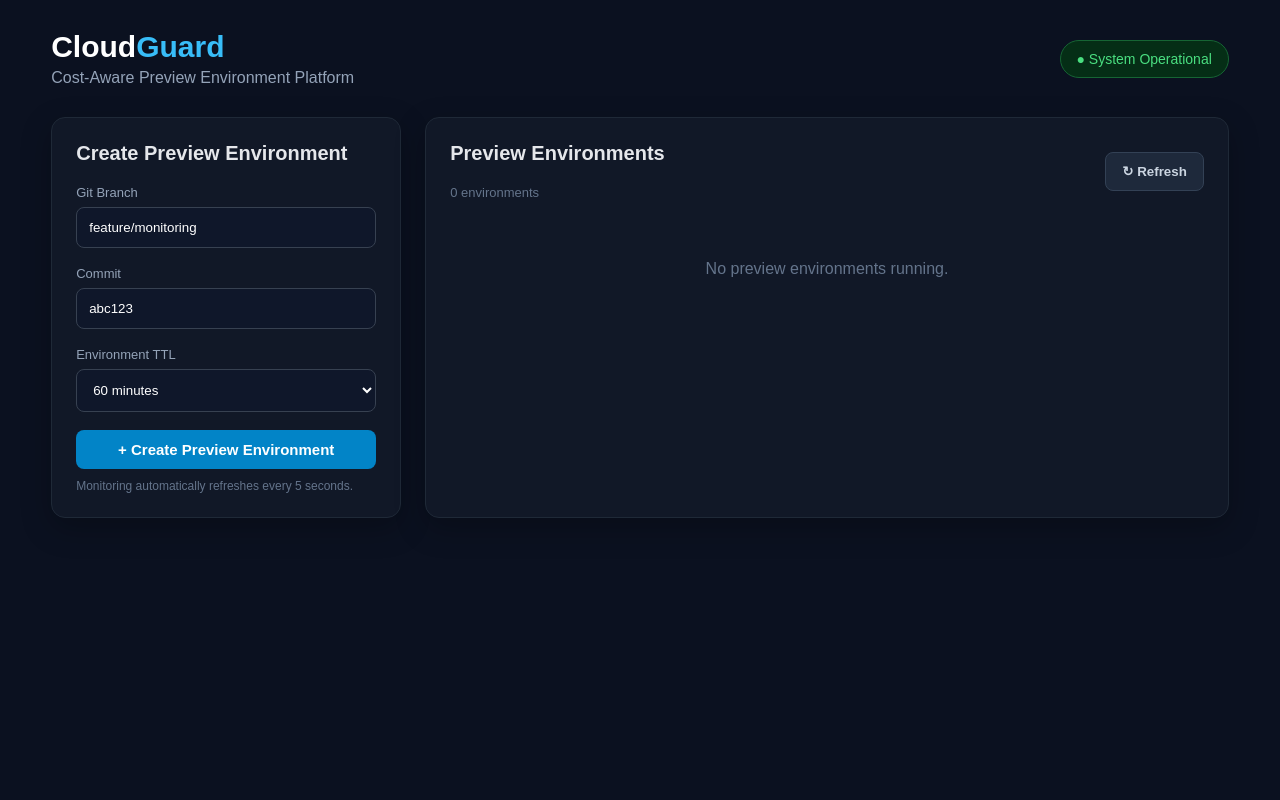
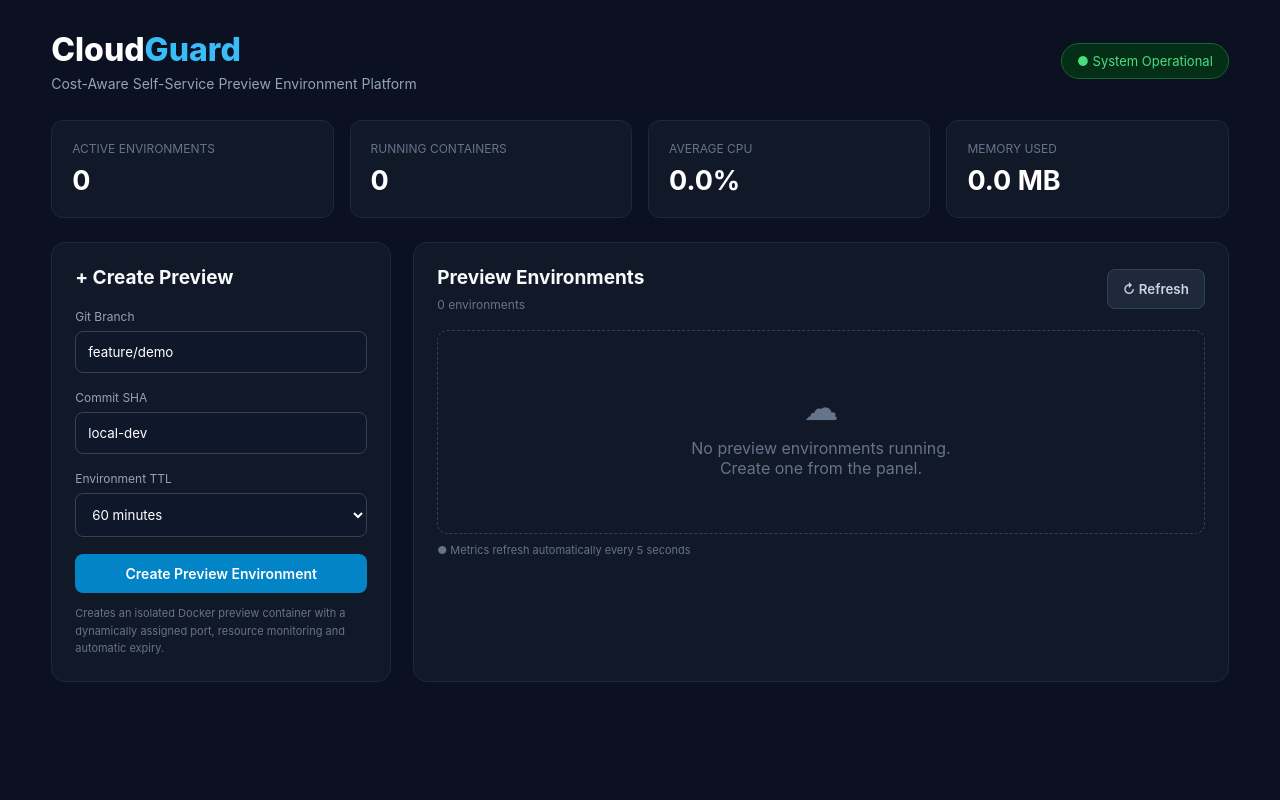
Before and after one commit to Nishantmishra2001/cloudguard, a Flask app: page / in a window 1280 px wide. Run offline with Flask 3, Linux system fonts and the light colour scheme; data that the repository does not hold is empty.

Commit message:
style: tweak dashboard font and container width

```diff
--- a/app/templates/index.html
+++ b/app/templates/index.html
@@ -11,7 +10,7 @@
             box-sizing: border-box;
             margin: 0;
             padding: 0;
-            font-family: Arial, Helvetica, sans-serif;
+            font-family: Inter, Arial, sans-serif;
         }
 
         body {
@@ -22,7 +21,7 @@
 
         .container {
             width: 92%;
-            max-width: 1200px;
+            max-width: 1250px;
             margin: auto;
             padding: 30px 0 50px;
         }
@@ -31,13 +30,13 @@
             display: flex;
             justify-content: space-between;
             align-items: center;
-            margin-bottom: 30px;
+            margin-bottom: 28px;
         }
 
         .logo {
-            font-size: 30px;
-            font-weight: 700;
-            color: #ffffff;
+            font-size: 32px;
+            font-weight: 800;
+            color: #fff;
         }
 
         .logo span {
@@ -46,53 +45,85 @@
 
         .subtitle {
             color: #94a3b8;
-            margin-top: 5px;
+            margin-top: 6px;
+            font-size: 14px;
         }
 
         .system-status {
             background: #052e16;
             color: #4ade80;
-            padding: 10px 16px;
+            border: 1px solid #166534;
+            padding: 9px 15px;
             border-radius: 20px;
-            font-size: 14px;
-            border: 1px solid #166534;
+            font-size: 13px;
         }
+
+        /* SUMMARY */
+
+        .summary {
+            display: grid;
+            grid-template-columns: repeat(4, 1fr);
+            gap: 16px;
+            margin-bottom: 24px;
+        }
+
+        .summary-card {
+            background: #111827;
+            border: 1px solid #1f2937;
+            border-radius: 12px;
+            padding: 20px;
+        }
+
+        .summary-label {
+            color: #64748b;
+            font-size: 12px;
+            text-transform: uppercase;
+            margin-bottom: 8px;
+        }
+
+        .summary-value {
+            font-size: 27px;
+            font-weight: 700;
+            color: #fff;
+        }
+
+        /* MAIN */
 
         .grid {
             display: grid;
-            grid-template-columns: 350px 1fr;
-            gap: 24px;
+            grid-template-columns: 340px 1fr;
+            gap: 22px;
         }
 
         .card {
             background: #111827;
             border: 1px solid #1f2937;
             border-radius: 14px;
-            padding: 24px;
-            box-shadow: 0 10px 30px rgba(0,0,0,0.25);
+            padding: 23px;
         }
 
         .card h2 {
+            font-size: 19px;
             margin-bottom: 20px;
-            font-size: 20px;
+            color: #f8fafc;
         }
 
         label {
             display: block;
+            color: #94a3b8;
+            font-size: 12px;
             margin-bottom: 7px;
-            color: #94a3b8;
-            font-size: 13px;
         }
 
         input,
         select {
             width: 100%;
             padding: 12px;
-            margin-bottom: 18px;
+            margin-bottom: 17px;
             border-radius: 8px;
             border: 1px solid #374151;
             background: #0f172a;
-            color: #ffffff;
+            color: #fff;
             outline: none;
         }
 
@@ -102,9 +133,9 @@
         }
 
         button {
-            border: none;
+            border: 0;
             border-radius: 8px;
-            padding: 11px 16px;
+            padding: 11px 15px;
             cursor: pointer;
             font-weight: 600;
         }
@@ -113,11 +144,38 @@
             width: 100%;
             background: #0284c7;
             color: white;
-            font-size: 15px;
+            font-size: 14px;
         }
 
         .create-btn:hover {
             background: #0369a1;
+        }
+
+        .create-btn:disabled {
+            opacity: .6;
+            cursor: not-allowed;
+        }
+
+        .help-text {
+            color: #64748b;
+            font-size: 11px;
+            line-height: 1.6;
+            margin-top: 12px;
+        }
+
+        /* ENVIRONMENT HEADER */
+
+        .env-header {
+            display: flex;
+            justify-content: space-between;
+            align-items: center;
+            margin-bottom: 18px;
+        }
+
+        .count {
+            color: #64748b;
+            font-size: 12px;
+            margin-top: -12px;
         }
 
         .refresh-btn {
@@ -130,32 +188,29 @@
             background: #334155;
         }
 
-        .env-header {
-            display: flex;
-            justify-content: space-between;
-            align-items: center;
-            margin-bottom: 20px;
-        }
+        /* ENVIRONMENT */
 
         .environment {
             background: #0f172a;
             border: 1px solid #334155;
             border-radius: 12px;
-            padding: 20px;
-            margin-bottom: 16px;
+            padding: 19px;
+            margin-bottom: 14px;
         }
 
         .env-top {
             display: flex;
             justify-content: space-between;
             align-items: center;
-            margin-bottom: 18px;
+            gap: 10px;
+            margin-bottom: 17px;
         }
 
         .branch {
-            font-size: 18px;
-            font-weight: 600;
-            color: #ffffff;
+            font-size: 17px;
+            font-weight: 700;
+            color: #fff;
+            word-break: break-word;
         }
 
         .status {
@@ -265,40 +326,76 @@
             background: #991b1b;
         }
 
+        /* EMPTY */
+
         .empty {
             text-align: center;
             color: #64748b;
-            padding: 40px 10px;
+            padding: 55px 15px;
+            border: 1px dashed #334155;
+            border-radius: 10px;
         }
 
-        .count {
-            color: #64748b;
-            font-size: 13px;
+        .empty-icon {
+            font-size: 35px;
+            margin-bottom: 10px;
         }
 
-        .auto-refresh {
-            color: #64748b;
-            font-size: 12px;
-            margin-top: 10px;
+        /* TOAST */
+
+        .toast {
+            position: fixed;
+            right: 25px;
+            bottom: 25px;
+            background: #1e293b;
+            border: 1px solid #334155;
+            color: #fff;
+            padding: 13px 17px;
+            border-radius: 9px;
+            opacity: 0;
+            transform: translateY(15px);
+            pointer-events: none;
+            transition: .25s;
+            z-index: 100;
         }
 
-        @media (max-width: 850px) {
+        .toast.show {
+            opacity: 1;
+            transform: translateY(0);
+        }
+
+        .toast.success {
+            border-color: #166534;
+        }
+
+        .toast.error {
+            border-color: #991b1b;
+        }
+
+        .refresh-info {
+            color: #64748b;
+            font-size: 11px;
+            margin-top: 9px;
+        }
+
+        @media (max-width: 950px) {
+            .summary {
+                grid-template-columns: 1fr 1fr;
+            }
+
             .grid {
                 grid-template-columns: 1fr;
             }
-
-            .info-grid {
-                grid-template-columns: 1fr 1fr;
-            }
         }
 
-        @media (max-width: 550px) {
+        @media (max-width: 600px) {
             header {
                 flex-direction: column;
                 align-items: flex-start;
                 gap: 15px;
             }
 
+            .summary,
             .info-grid,
             .monitoring {
                 grid-template-columns: 1fr;
@@ -315,7 +412,7 @@
         <div>
             <div class="logo">Cloud<span>Guard</span></div>
             <div class="subtitle">
-                Cost-Aware Preview Environment Platform
+                Cost-Aware Self-Service Preview Environment Platform
             </div>
         </div>
 
@@ -324,12 +421,43 @@
         </div>
     </header>
 
+
+    <!-- SUMMARY -->
+
+    <div class="summary">
+
+        <div class="summary-card">
+            <div class="summary-label">Active Environments</div>
+            <div class="summary-value" id="activeCount">0</div>
+        </div>
+
+        <div class="summary-card">
+            <div class="summary-label">Running Containers</div>
+            <div class="summary-value" id="runningCount">0</div>
+        </div>
+
+        <div class="summary-card">
+            <div class="summary-label">Average CPU</div>
+            <div class="summary-value" id="avgCpu">0%</div>
+        </div>
+
+        <div class="summary-card">
+            <div class="summary-label">Memory Used</div>
+            <div class="summary-value" id="totalMemory">0 MB</div>
+        </div>
+
+    </div>
+
+
+    <!-- MAIN -->
+
     <div class="grid">
 
-        <!-- CREATE ENVIRONMENT -->
+        <!-- CREATE -->
+
         <div class="card">
 
-            <h2>Create Preview Environment</h2>
+            <h2>+ Create Preview</h2>
 
             <form id="createForm">
 
@@ -338,17 +466,19 @@
                 <input
                     id="branch"
                     type="text"
-                    value="feature/monitoring"
+                    value="feature/demo"
                     placeholder="feature/login"
+                    required
                 >
 
-                <label for="commit">Commit</label>
+                <label for="commit">Commit SHA</label>
 
                 <input
                     id="commit"
                     type="text"
-                    value="abc123"
-                    placeholder="commit SHA"
+                    value="local-dev"
+                    placeholder="abc123"
+                    required
                 >
 
                 <label for="ttl">Environment TTL</label>
@@ -360,26 +490,34 @@
                     <option value="240">240 minutes</option>
                 </select>
 
-                <button class="create-btn" type="submit">
-                    + Create Preview Environment
+                <button
+                    class="create-btn"
+                    id="createButton"
+                    type="submit"
+                >
+                    Create Preview Environment
                 </button>
 
             </form>
 
-            <div class="auto-refresh">
-                Monitoring automatically refreshes every 5 seconds.
+            <div class="help-text">
+                Creates an isolated Docker preview container with a
+                dynamically assigned port, resource monitoring and automatic
+                expiry.
             </div>
 
         </div>
 
 
         <!-- ENVIRONMENTS -->
+
         <div class="card">
 
             <div class="env-header">
 
                 <div>
                     <h2>Preview Environments</h2>
+
                     <div class="count" id="environmentCount">
                         0 environments
                     </div>
@@ -397,9 +535,16 @@
             <div id="environmentList">
 
                 <div class="empty">
+                    <div class="empty-icon">☁</div>
                     No preview environments running.
+                    <br>
+                    Create one from the panel.
                 </div>
 
+            </div>
+
+            <div class="refresh-info">
+                ● Metrics refresh automatically every 5 seconds
             </div>
 
         </div>
@@ -409,7 +554,35 @@
 </div>
 
 
+<div id="toast" class="toast"></div>
+
+
 <script>
+
+function escapeHtml(value) {
+
+    return String(value ?? "")
+        .replaceAll("&", "&amp;")
+        .replaceAll("<", "&lt;")
+        .replaceAll(">", "&gt;")
+        .replaceAll('"', "&quot;")
+        .replaceAll("'", "&#039;");
+}
+
+
+function showToast(message, type = "success") {
+
+    const toast = document.getElementById("toast");
+
+    toast.textContent = message;
+
+    toast.className = `toast show ${type}`;
+
+    setTimeout(() => {
+        toast.className = "toast";
+    }, 3000);
+}
+
 
 async function loadEnvironments() {
 
@@ -419,36 +592,79 @@ async function loadEnvironments() {
 
         const data = await response.json();
 
+        if (!response.ok) {
+            throw new Error(data.error || "Unable to load environments");
+        }
+
+        const environments = data.environments || [];
+
         const list = document.getElementById("environmentList");
 
-        const count = document.getElementById("environmentCount");
+        document.getElementById("environmentCount").textContent =
+            `${environments.length} environment${environments.length === 1 ? "" : "s"}`;
 
-        count.textContent =
-            `${data.count} environment${data.count === 1 ? "" : "s"}`;
+        document.getElementById("activeCount").textContent =
+            environments.length;
 
-        if (data.environments.length === 0) {
+        const running = environments.filter(
+            env => env.container_status === "running"
+        );
+
+        document.getElementById("runningCount").textContent =
+            running.length;
+
+
+        const avgCpu = environments.length
+            ? environments.reduce(
+                (sum, env) => sum + Number(env.cpu_percent || 0),
+                0
+              ) / environments.length
+            : 0;
+
+        document.getElementById("avgCpu").textContent =
+            `${avgCpu.toFixed(1)}%`;
+
+
+        const totalMemory = environments.reduce(
+            (sum, env) => sum + Number(env.memory_usage_mb || 0),
+            0
+        );
+
+        document.getElementById("totalMemory").textContent =
+            `${totalMemory.toFixed(1)} MB`;
+
+
+        if (environments.length === 0) {
 
             list.innerHTML = `
                 <div class="empty">
+                    <div class="empty-icon">☁</div>
                     No preview environments running.
+                    <br>
+                    Create one from the panel.
                 </div>
             `;
 
             return;
         }
 
+
         list.innerHTML = "";
 
-        data.environments.forEach(env => {
+
+        environments.forEach(env => {
 
             const cpu = Number(env.cpu_percent || 0);
-
             const memory = Number(env.memory_percent || 0);
 
             const running =
                 env.container_status === "running";
 
-            const card = document.createElement("div");
+            const previewUrl =
+                env.preview_url || "";
+
+            const card =
+                document.createElement("div");
 
             card.className = "environment";
 
@@ -461,7 +677,11 @@ async function loadEnvironments() {
                     </div>
 
                     <div class="status ${running ? "" : "not-running"}">
-                        ● ${escapeHtml(env.container_status || env.status)}
+                        ● ${escapeHtml(
+                            env.container_status ||
+                            env.status ||
+                            "unknown"
+                        )}
                     </div>
 
                 </div>
@@ -470,67 +690,44 @@ async function loadEnvironments() {
                 <div class="info-grid">
 
                     <div class="info-box">
-                        <div class="info-label">
-                            Environment ID
-                        </div>
-
+                        <div class="info-label">Environment</div>
                         <div class="info-value">
                             ${escapeHtml(env.id)}
                         </div>
                     </div>
 
-
                     <div class="info-box">
-                        <div class="info-label">
-                            Container ID
-                        </div>
-
+                        <div class="info-label">Commit</div>
                         <div class="info-value">
-                            ${escapeHtml(env.container_id || "-")}
+                            ${escapeHtml(env.commit)}
                         </div>
                     </div>
 
-
                     <div class="info-box">
-                        <div class="info-label">
-                            Container
-                        </div>
-
+                        <div class="info-label">Container</div>
                         <div class="info-value">
                             ${escapeHtml(env.container_name || "-")}
                         </div>
                     </div>
 
-
                     <div class="info-box">
-                        <div class="info-label">
-                            Commit
-                        </div>
-
+                        <div class="info-label">Port</div>
                         <div class="info-value">
-                            ${escapeHtml(env.commit)}
+                            ${escapeHtml(env.preview_port || "-")}
                         </div>
                     </div>
 
-
                     <div class="info-box">
-                        <div class="info-label">
-                            Preview Port
-                        </div>
-
+                        <div class="info-label">Expires In</div>
                         <div class="info-value">
-                            ${env.preview_port || "-"}
+                            ${escapeHtml(env.expires_in || "-")}
                         </div>
                     </div>
 
-
                     <div class="info-box">
-                        <div class="info-label">
-                            Expires
-                        </div>
-
+                        <div class="info-label">Status</div>
                         <div class="info-value">
-                            ${escapeHtml(env.expires_in)}
+                            ${escapeHtml(env.status || "-")}
                         </div>
                     </div>
 
@@ -566,7 +763,9 @@ async function loadEnvironments() {
                         </div>
 
                         <div class="metric-value">
-                            ${Number(env.memory_usage_mb || 0).toFixed(2)} MB
+                            ${Number(
+                                env.memory_usage_mb || 0
+                            ).toFixed(1)} MB
                         </div>
 
                         <div class="progress">
@@ -591,20 +792,19 @@ async function loadEnvironments() {
 
                     <button
                         class="preview-btn"
-                        onclick="openPreview('${escapeHtml(env.preview_url || "")}')"
+                        onclick="openPreview('${escapeHtml(previewUrl)}')"
                     >
                         ↗ Open Preview
                     </button>
 
                     <button
                         class="delete-btn"
-                        onclick="deleteEnvironment('${env.id}')"
+                        onclick="deleteEnvironment('${escapeHtml(env.id)}')"
                     >
                         Delete
                     </button>
 
                 </div>
-
             `;
 
             list.appendChild(card);
@@ -617,7 +817,7 @@ async function loadEnvironments() {
 
         document.getElementById("environmentList").innerHTML = `
             <div class="empty">
-                Unable to load environments.
+                Unable to load CloudGuard environments.
             </div>
         `;
 
@@ -630,6 +830,9 @@ async function createEnvironment(event) {
 
     event.preventDefault();
 
+    const button =
+        document.getElementById("createButton");
+
     const branch =
         document.getElementById("branch").value.trim();
 
@@ -637,7 +840,12 @@ async function createEnvironment(event) {
         document.getElementById("commit").value.trim();
 
     const ttl =
-        document.getElementById("ttl").value;
+        Number(document.getElementById("ttl").value);
+
+
+    button.disabled = true;
+    button.textContent = "Creating environment...";
+
 
     try {
 
@@ -651,24 +859,31 @@ async function createEnvironment(event) {
                 },
 
                 body: JSON.stringify({
-                    branch: branch || "feature/demo",
-                    commit: commit || "local-dev",
-                    ttl_minutes: Number(ttl)
+                    branch: branch,
+                    commit: commit,
+                    ttl_minutes: ttl
                 })
             }
         );
 
-        const data = await response.json();
+
+        const data =
+            await response.json();
+
 
         if (!response.ok) {
 
-            alert(
+            throw new Error(
                 data.error ||
                 "Failed to create environment"
             );
 
-            return;
         }
+
+
+        showToast(
+            `Preview created on port ${data.preview_port}`
+        );
 
         await loadEnvironments();
 
@@ -676,9 +891,17 @@ async function createEnvironment(event) {
 
         console.error(error);
 
-        alert(
-            "Could not connect to CloudGuard."
+        showToast(
+            error.message ||
+            "Could not create environment",
+            "error"
         );
+
+    } finally {
+
+        button.disabled = false;
+        button.textContent =
+            "Create Preview Environment";
 
     }
 
@@ -702,17 +926,24 @@ async function deleteEnvironment(id) {
             }
         );
 
-        const data = await response.json();
+
+        const data =
+            await response.json();
+
 
         if (!response.ok) {
 
-            alert(
+            throw new Error(
                 data.error ||
                 "Failed to delete environment"
             );
 
-            return;
         }
+
+
+        showToast(
+            "Preview environment deleted"
+        );
 
         await loadEnvironments();
 
@@ -720,8 +951,10 @@ async function deleteEnvironment(id) {
 
         console.error(error);
 
-        alert(
-            "Could not delete environment."
+        showToast(
+            error.message ||
+            "Could not delete environment",
+            "error"
         );
 
     }
@@ -733,26 +966,15 @@ function openPreview(url) {
 
     if (!url) {
 
-        alert(
-            "Preview URL is not available."
+        showToast(
+            "Preview URL is not available",
+            "error"
         );
 
         return;
     }
 
     window.open(url, "_blank");
-
-}
-
-
-function escapeHtml(value) {
-
-    return String(value)
-        .replaceAll("&", "&amp;")
-        .replaceAll("<", "&lt;")
-        .replaceAll(">", "&gt;")
-        .replaceAll('"', "&quot;")
-        .replaceAll("'", "&#039;");
 
 }
 
```
Also changed, not shown: other parts of app/templates/index.html (+49 -41 lines).
